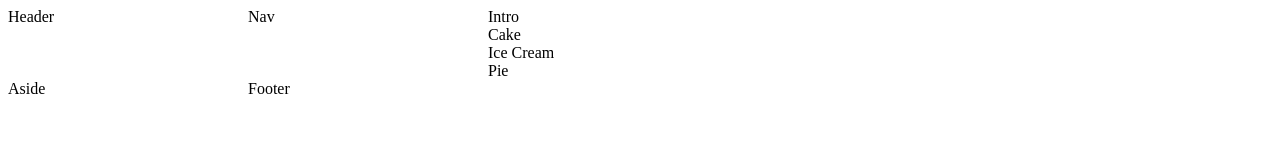
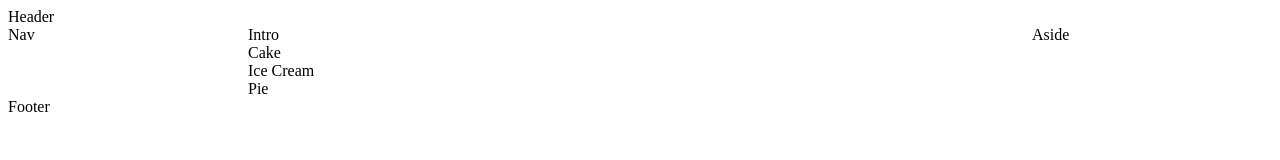
Before and after one commit to jonamarkin/css-grid-learn, a plain HTML site: page 1_first/index.html in a window 1280 px wide. Drawn offline with Linux system fonts and the light colour scheme.

Commit message:
Positioned grid items

```diff
--- a/1_first/css/css-grid.css
+++ b/1_first/css/css-grid.css
@@ -1,4 +1,10 @@
 body {
     display: grid;
-    grid-template-columns: 15em 15em 15em;
+    grid-template-columns: 15em auto 15em;
 }
+
+header,
+footer {
+    grid-column-start: 1;
+    grid-column-end: 4;
+}
```
